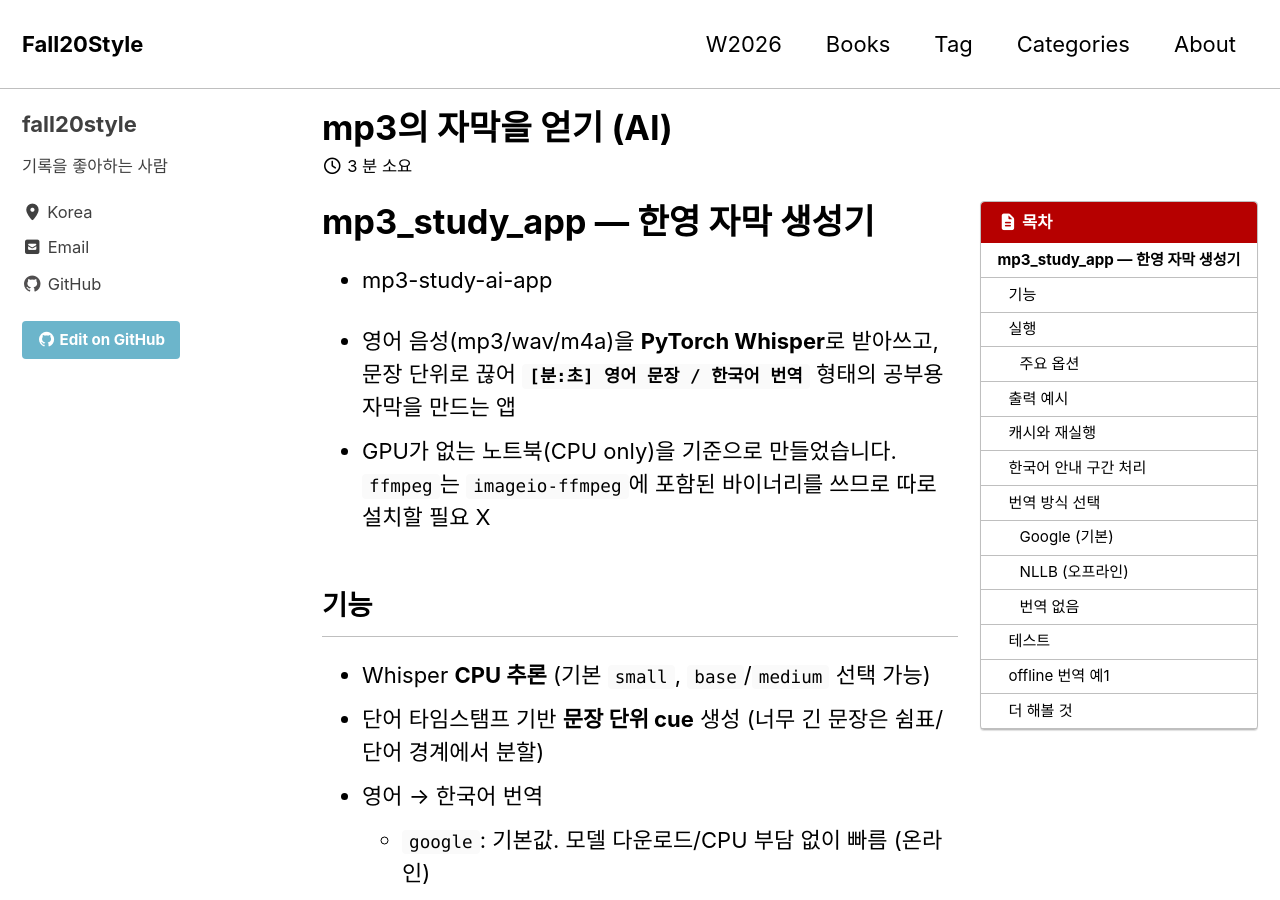
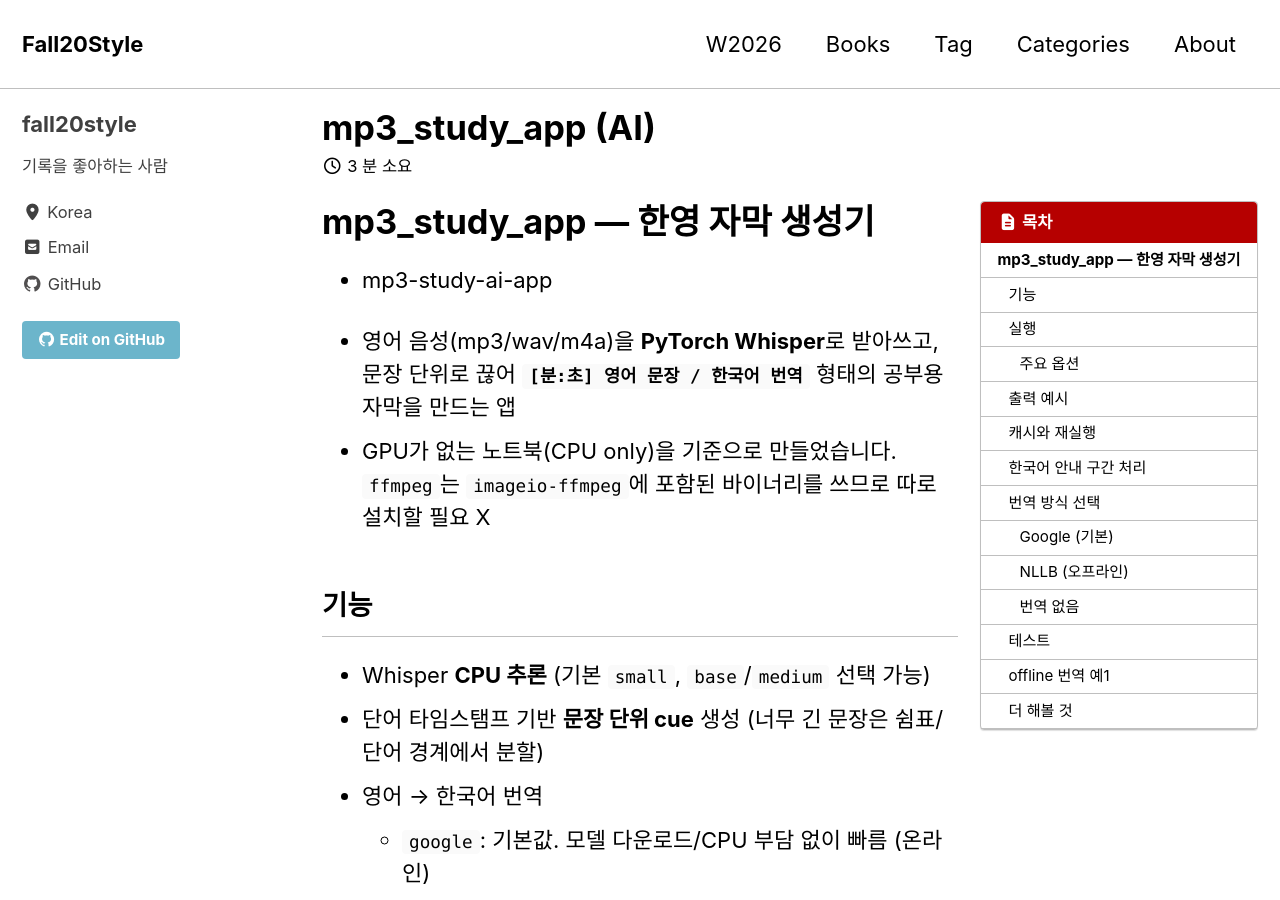
Before and after one commit to fall20style/fall20style.github.io, a Jekyll site: the page built from _posts/2026-11-02-mp3-ai-app.md, in a window 1280 px wide and 900 px high. Built offline with Jekyll 4.4.1, drawn with Linux system fonts in a browser that asks for light colours; cached includes are drawn as plain includes.

Commit message:
Update 2026-11-02-mp3-ai-app.md

```diff
--- a/_posts/2026-11-02-mp3-ai-app.md
+++ b/_posts/2026-11-02-mp3-ai-app.md
@@ -1,5 +1,5 @@
 ---
-title: mp3의 자막을 얻기 (AI)
+title: mp3_study_app (AI)
 layout: single
 author_profile: true
 read_time: true
```
